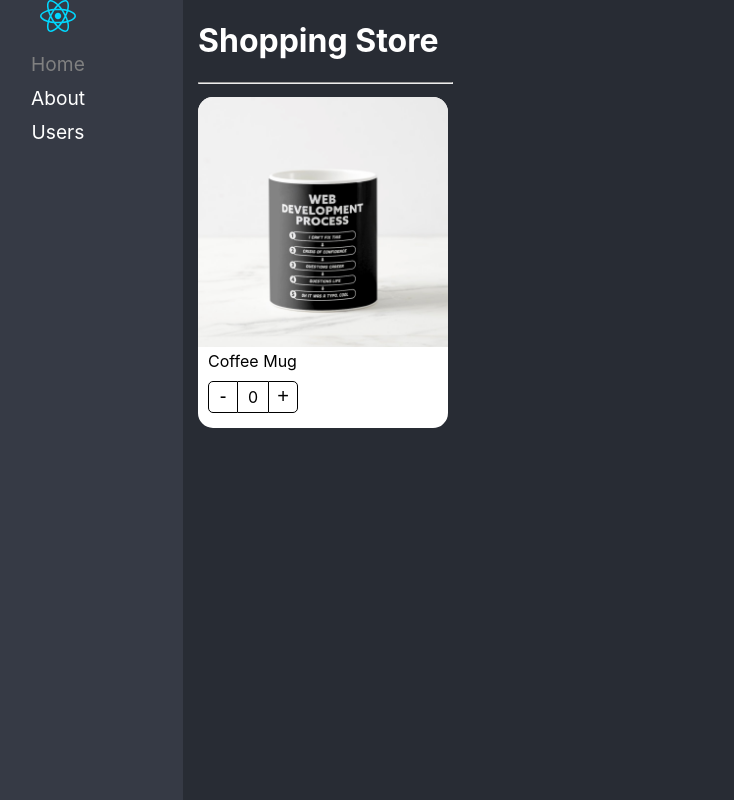
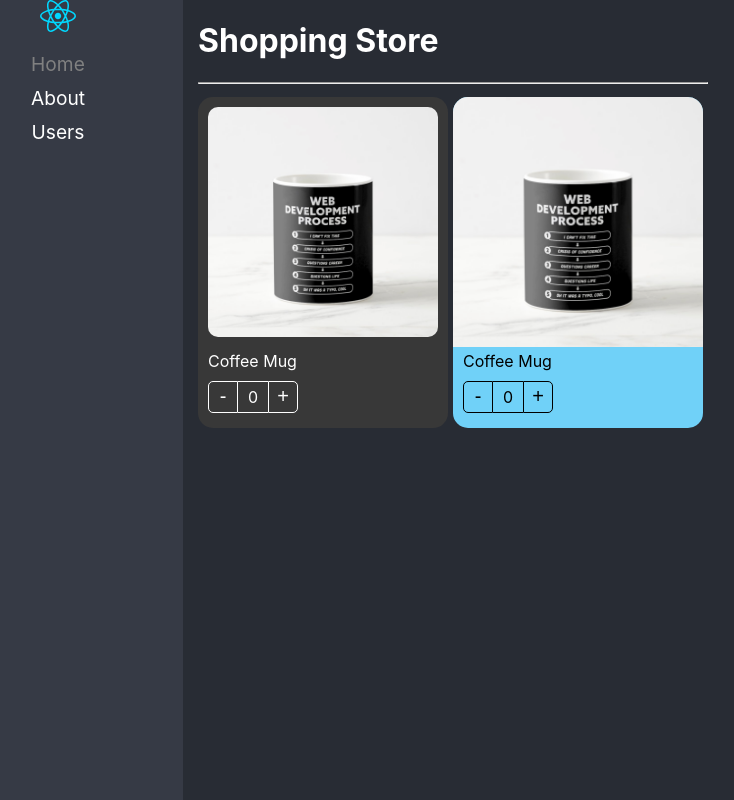
Before and after one commit to DarwinRuiz/react-adv, a React (Vite) app: page / in a window 1280 px wide. Shown: the whole page, without its empty margins (67-801 px from the left). Built offline with nearby package versions, Linux system fonts and the light colour scheme.

Commit message:
Implemented component extend styles

```diff
--- a/src/component-patterns/components/ProductButtons.tsx
+++ b/src/component-patterns/components/ProductButtons.tsx
@@ -1,13 +1,18 @@
-import { useContext } from 'react';
+import { CSSProperties, useContext } from 'react';
 import { ProductContext } from './ProductCard';
 import styles from './../styles/styles.module.css';
 
-export const ProductButton = (): JSX.Element => {
+interface Props {
+    className?: string;
+    style?: CSSProperties
+}
+
+export const ProductButton = ({ className, style }: Props): JSX.Element => {
 
     const { counter, incrementBy, decrementBy } = useContext(ProductContext);
 
     return (
-        <div className={styles.buttonsContainer}>
+        <div className={`${styles.buttonsContainer} ${className}`} style={style}>
             <button className={styles.buttonMinus} onClick={() => decrementBy(1)}>-</button>
             <div className={styles.countLabel}>{counter}</div>
             <button className={styles.buttonAdd} onClick={() => incrementBy(1)}>+</button>
--- a/src/component-patterns/components/ProductCard.tsx
+++ b/src/component-patterns/components/ProductCard.tsx
@@ -1,16 +1,23 @@
 import styles from './../styles/styles.module.css';
 import { useProduct } from '../hooks/useProduct';
 
-import { createContext } from 'react';
+import { createContext, CSSProperties, ReactElement } from 'react';
 import { ProductContextProps } from '../interfaces/productContextProp';
-import { ProductCardProps } from '../interfaces/productCardProp';
+import { Product } from '../interfaces/product';
 
+
+export interface Props {
+    product: Product;
+    children?: ReactElement | ReactElement[];
+    className?: string;
+    style?: CSSProperties
+}
 
 export const ProductContext = createContext({} as ProductContextProps);
 const { Provider } = ProductContext
 
 
-export const ProductCard = (props: ProductCardProps): JSX.Element => {
+export const ProductCard = (props: Props): JSX.Element => {
     const { counter, incrementBy, decrementBy } = useProduct();
 
     return (
@@ -20,7 +27,7 @@ export const ProductCard = (props: ProductCardProps): JSX.Element => {
             decrementBy,
             product: props.product
         }}>
-            <div className={styles.productCard}>
+            <div className={`${styles.productCard} ${props.className}`} style={props.style}>
                 {props.children}
             </div>
         </Provider>
--- a/src/component-patterns/components/ProductImage.tsx
+++ b/src/component-patterns/components/ProductImage.tsx
@@ -1,9 +1,15 @@
-import { useContext } from 'react';
+import { CSSProperties, useContext } from 'react';
 import { ProductContext } from './ProductCard';
 import styles from './../styles/styles.module.css';
 import noImage from './../assets/no-image.jpg';
 
-export const ProductImage = ({ imageUrl = '' }): JSX.Element => {
+interface Props {
+    imageUrl?: string;
+    className?: string;
+    style?: CSSProperties
+}
+
+export const ProductImage = ({ imageUrl = '', className, style }: Props): JSX.Element => {
 
     const { product } = useContext(ProductContext);
 
@@ -18,6 +24,6 @@ export const ProductImage = ({ imageUrl = '' }): JSX.Element => {
     }
 
     return (
-        <img className={styles.productImg} src={imgToShow} alt="Product" />
+        <img className={`${styles.productImg} ${className}`} style={style} src={imgToShow} alt="Product" />
     )
 }
--- a/src/component-patterns/components/ProductTitle.tsx
+++ b/src/component-patterns/components/ProductTitle.tsx
@@ -1,13 +1,19 @@
-import { useContext } from 'react';
+import { CSSProperties, useContext } from 'react';
 import { ProductContext } from './ProductCard';
 
 import styles from './../styles/styles.module.css';
 
-export const ProductTitle = ({ title }: { title?: string }): JSX.Element => {
+interface Props {
+    title?: string;
+    className?: string;
+    style?: CSSProperties
+}
+
+export const ProductTitle = ({ title, className, style }: Props): JSX.Element => {
 
     const { product } = useContext(ProductContext);
 
     return (
-        <span className={styles.productDescription}>{title ? title : product.title}</span>
+        <span className={`${styles.productDescription} ${className}`} style={style}>{title ? title : product.title}</span>
     )
 }
--- a/src/component-patterns/pages/ShoppingPage.tsx
+++ b/src/component-patterns/pages/ShoppingPage.tsx
@@ -2,6 +2,8 @@ import { ProductButton } from '../components/ProductButtons'
 import { ProductCard } from '../components/ProductCard'
 import { ProductImage } from '../components/ProductImage'
 import { ProductTitle } from '../components/ProductTitle'
+
+import './../styles/custom-styles.css'
 
 const product = {
     id: '1',
@@ -19,7 +21,15 @@ export const ShoppingPage = (): JSX.Element => {
                 flexDirection: 'row',
                 flexWrap: 'wrap',
             }}>
-                <ProductCard product={product} >
+                <ProductCard product={product} className="bg-dark" >
+                    <ProductImage className="custom-image" />
+                    <ProductTitle className="text-white" />
+                    <ProductButton className="custom-buttons" />
+                </ProductCard>
+
+                <ProductCard product={product} style={{
+                    backgroundColor: '#70D1F8'
+                }} >
                     <ProductImage />
                     <ProductTitle />
                     <ProductButton />
--- /dev/null
+++ b/src/component-patterns/styles/custom-styles.css
@@ -0,0 +1,19 @@
+.bg-dark {
+    background-color: rgb(56, 56, 56);
+}
+
+.text-white {
+    color: white;
+}
+
+.custom-image {
+    border-radius: 20px;
+    padding: 10px;
+    width: calc(100% - 20px);
+}
+
+.custom-buttons button,
+.custom-buttons div {
+    color: white;
+    border-color: white;
+}
```
Also changed, not shown: src/component-patterns/interfaces/productCardProp.ts (deleted, +0 -7 lines).
